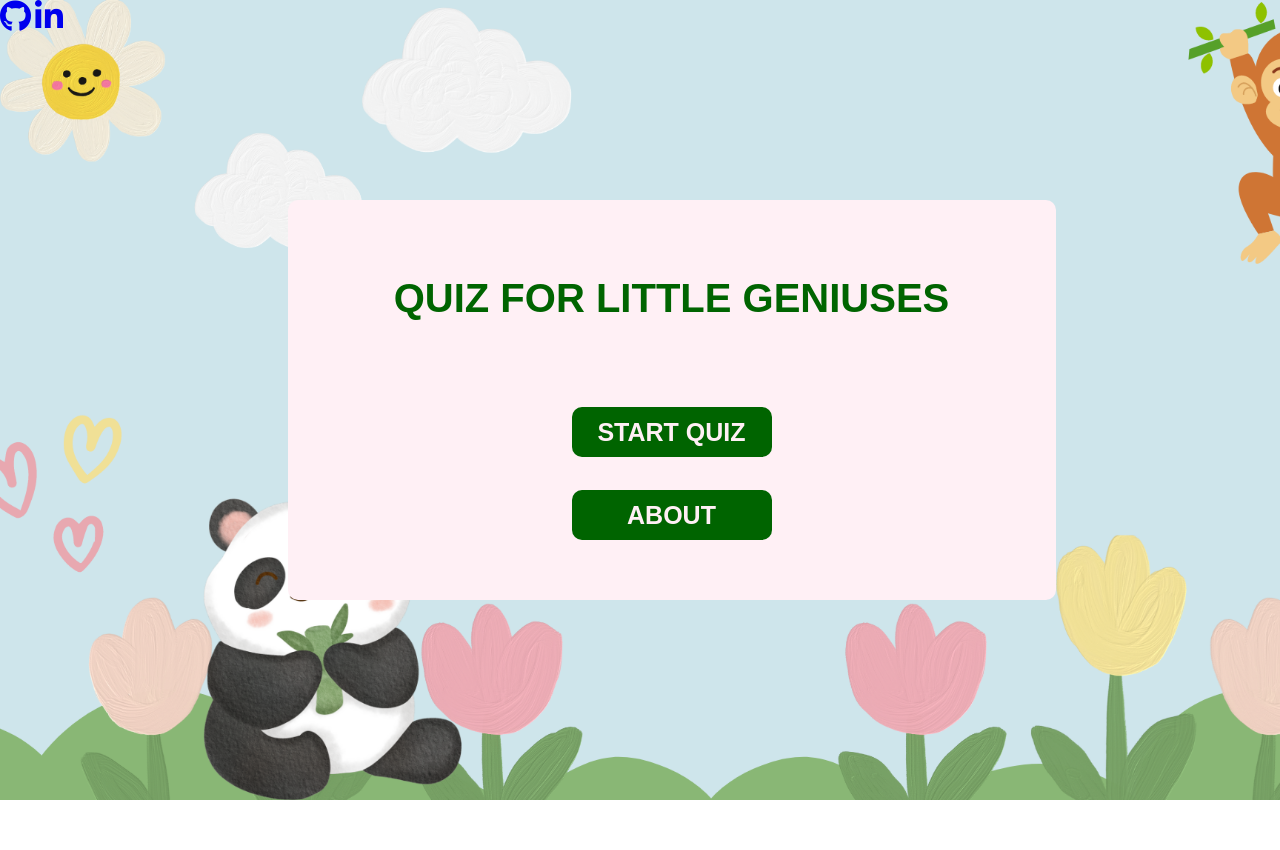
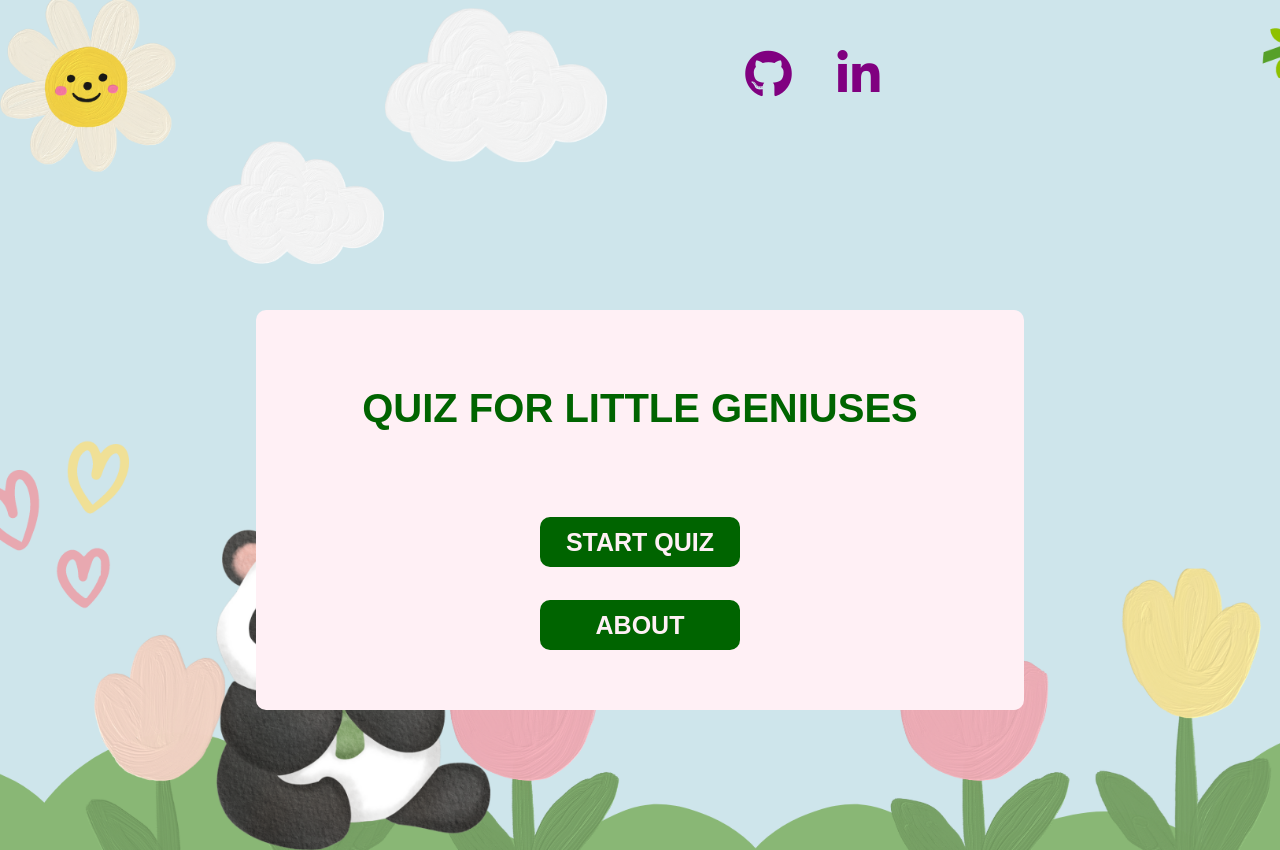
Before and after one commit to dyedavelly/kids-quiz, a website built with webpack: page index.html in a window 1280 px wide. Before the commit the page ends 800 px from the top, so only its background shows below. Built offline with nearby package versions, Linux system fonts and the light colour scheme.

Commit message:
adding github and linkedin links

```diff
--- a/index.html
+++ b/index.html
@@ -14,10 +14,10 @@
   <body>
     <div class="contactLinks">
       <a href="https://github.com/dyedavelly/kids-quiz">
-        <i class="fab fa-github fa-2x"></i>
+        <i class="fab fa-github fa-3x"></i>
       </a>
       <a href="https://www.linkedin.com/in/dharaniy/">
-        <i class="fab fa-linkedin-in fa-2x"></i>
+        <i class="fab fa-linkedin-in fa-3x"></i>
       </a>
     </div>
     <div class="centerContainer">
--- a/src/styles/home_page.css
+++ b/src/styles/home_page.css
@@ -3,7 +3,26 @@ body {
     background-size: cover;
     background-repeat: no-repeat;
     height: 100vh;
+
+}
+.contactLinks {
     display: flex;
+    justify-content: flex-end;
+    padding-right: 30%;
+    margin-top: 50px;
+}
+
+.contactLinks a {
+    margin-left: 15px;
+    width: 75px;
+    height: 60px;
+    text-align: center;
+    color: purple;
+}
+
+.contactLinks a:hover {
+   background-color: lavenderblush;
+   border-radius: 10px;
 }
 
 .centerContainer {
@@ -17,6 +36,7 @@ body {
     align-items: center;
     border-radius: 10px;
     justify-content: space-around;
+    margin-top: 200px;
 }
 #mainTitle {
    text-transform: uppercase;
```
Also changed, not shown: dist/main.css.
